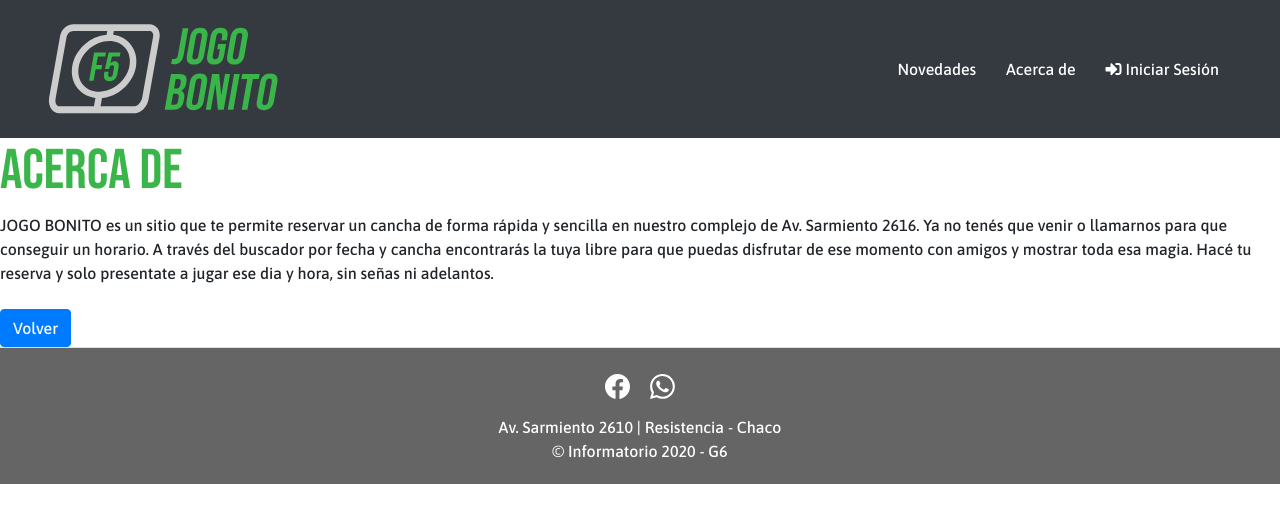
After one commit to jhorgesub/Gestion_turnos, a Django app: template templates/autenticacion/acerca_de.html in a window 1280 px wide. The commit adds this page. Shown: the top 523 px of the page. Run offline with Django 3.2, Linux system fonts and the light colour scheme; the template is opened without the code that fills it, so the values that code supplies are empty; some libraries are stand-ins or nearby versions.

Commit message:
Agregado sección Acerca de y nuevos iconos

```diff
--- a/applications/autenticacion/models.py
+++ b/applications/autenticacion/models.py
@@ -1,5 +1,4 @@
 from django.contrib.auth.models import User
-
 from django.db import models
 from django.utils import timezone
 
--- a/applications/autenticacion/urls.py
+++ b/applications/autenticacion/urls.py
@@ -26,6 +26,7 @@ urlpatterns = [
     path('novedades/<int:id>/editar', views.editar_noticia, name="editar_noticia"),
     path('usuarios/', views.listado_usuarios,name='listado_usuarios'),
     path('usuario/bloquear/<id>', views.bloquear_usuario,name='bloquear_usuario'),
+    path('acerca_de', views.acerca_de, name='acerca_de'),
 
 
 
--- a/gestion_turnos/settings/local.py
+++ b/gestion_turnos/settings/local.py
@@ -18,9 +18,9 @@ ALLOWED_HOSTS = []
 DATABASES = {
     'default': {
         'ENGINE': 'django.db.backends.postgresql_psycopg2',
-        'NAME': 'prueba',
+        'NAME': 'dbgestionturnos',
         'USER': 'postgres',
-        'PASSWORD': 'infoinfo',
+        'PASSWORD': '0314092',
         'HOST':'localhost',
         'PORT':'5432'
     }
--- /dev/null
+++ b/templates/autenticacion/acerca_de.html
@@ -0,0 +1,14 @@
+{% extends 'index.html' %} {% load static %}{% block content %}
+
+<div class="acerca_de">
+    <h1>Acerca de</h1>
+    JOGO BONITO es un sitio que te permite reservar un cancha de forma rápida y sencilla en nuestro complejo de Av. Sarmiento 2616. Ya no tenés que venir
+    o llamarnos para que conseguir un horario.
+    A través del buscador por fecha y cancha encontrarás la tuya libre para que puedas disfrutar de ese momento con amigos
+    y mostrar toda esa magia.
+    Hacé tu reserva y solo presentate a jugar ese dia y hora, sin señas ni adelantos.
+    <br/>
+    <br/>
+    <a class="btn btn-primary" href="{% url 'home' %}">Volver</a>
+</div>
+{% endblock %}
--- a/templates/autenticacion/form_edit_user.html
+++ b/templates/autenticacion/form_edit_user.html
@@ -37,7 +37,7 @@
             <!-- /.card-body -->
 
             <div class="card-footer">
-                <button type="submit" class="btn btn-primary">Editar</button>
+                <button type="submit" class="btn btn-primary">Guardar</button>
             </div>
         </form>
     </div>
--- a/templates/index.html
+++ b/templates/index.html
@@ -60,10 +60,9 @@
 
                     <li class="nav-item ">
                         <a class="navbar-brand mx-5" href="{% url 'lista_turnos' %}">Hola
-                            {% if user.first_name %}
+                            {% if user.is_staff %} Administrador
+                            {% else %}
                             {{request.user.first_name}}
-                            {% else %}
-                            {{request.user.username}}
                             {% endif %}
                         </a>
                         {% if user.perfil.avatar %}
@@ -90,7 +89,8 @@
 
                         <li class="nav-item ">
                             <a class="btn btn-dark" href="{% url 'novedades' %}">Novedades</a>
-                            <a class="btn btn-dark" href="{% url 'login' %}">Iniciar Sesión</a>
+                            <a class="btn btn-dark" href="{% url 'acerca_de' %}">Acerca de</a>
+                            <a class="btn btn-dark" href="{% url 'login' %}"> <i class="fas fa-sign-in-alt"></i> Iniciar Sesión</a>
 
                         </li>
 
```
Also changed, not shown: applications/autenticacion/views.py (+3 -10 lines), templates/turnos/base_turnos.html (+9 -9 lines), templates/turnos/listado_usuarios.html (+21 -35 lines), templates/turnos/turnos.html (+4 -4 lines).
